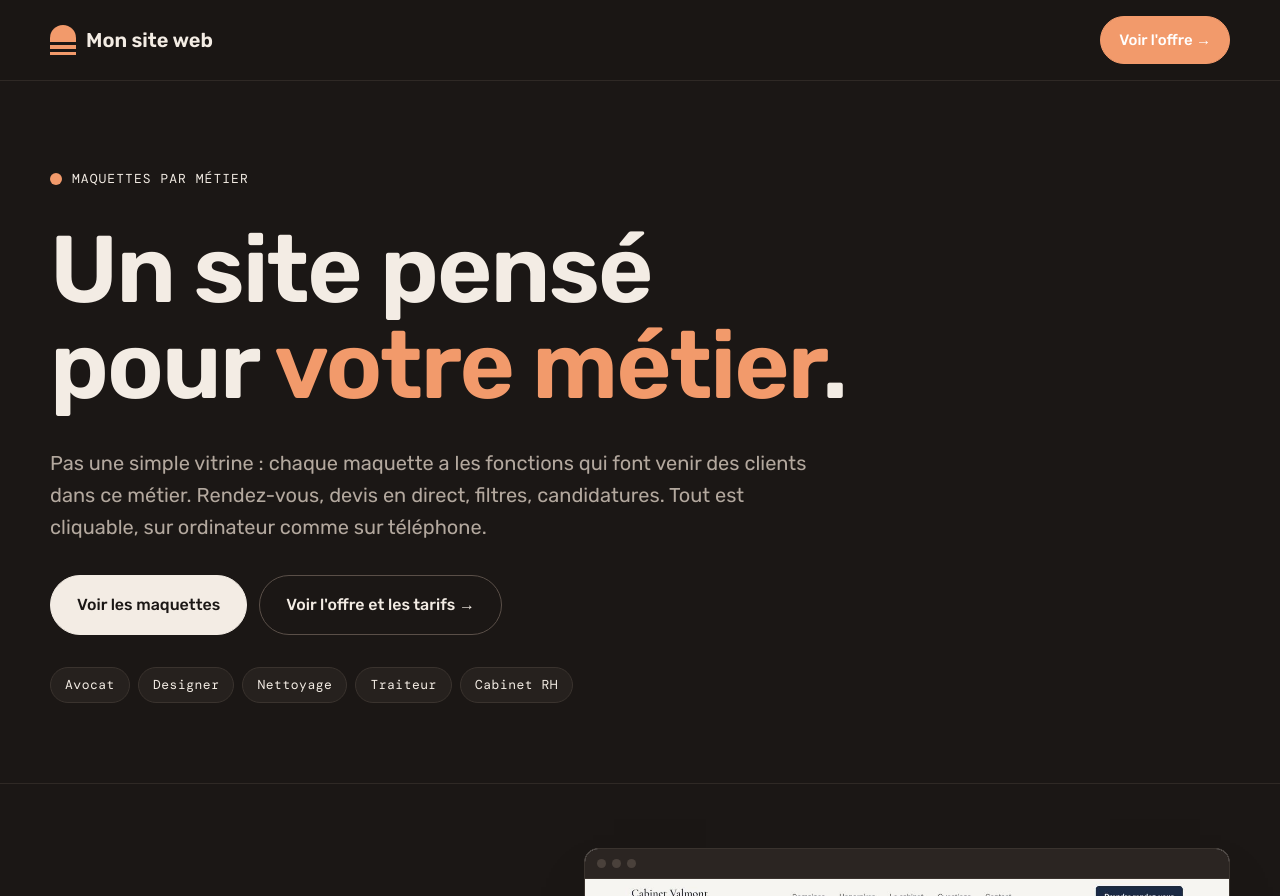
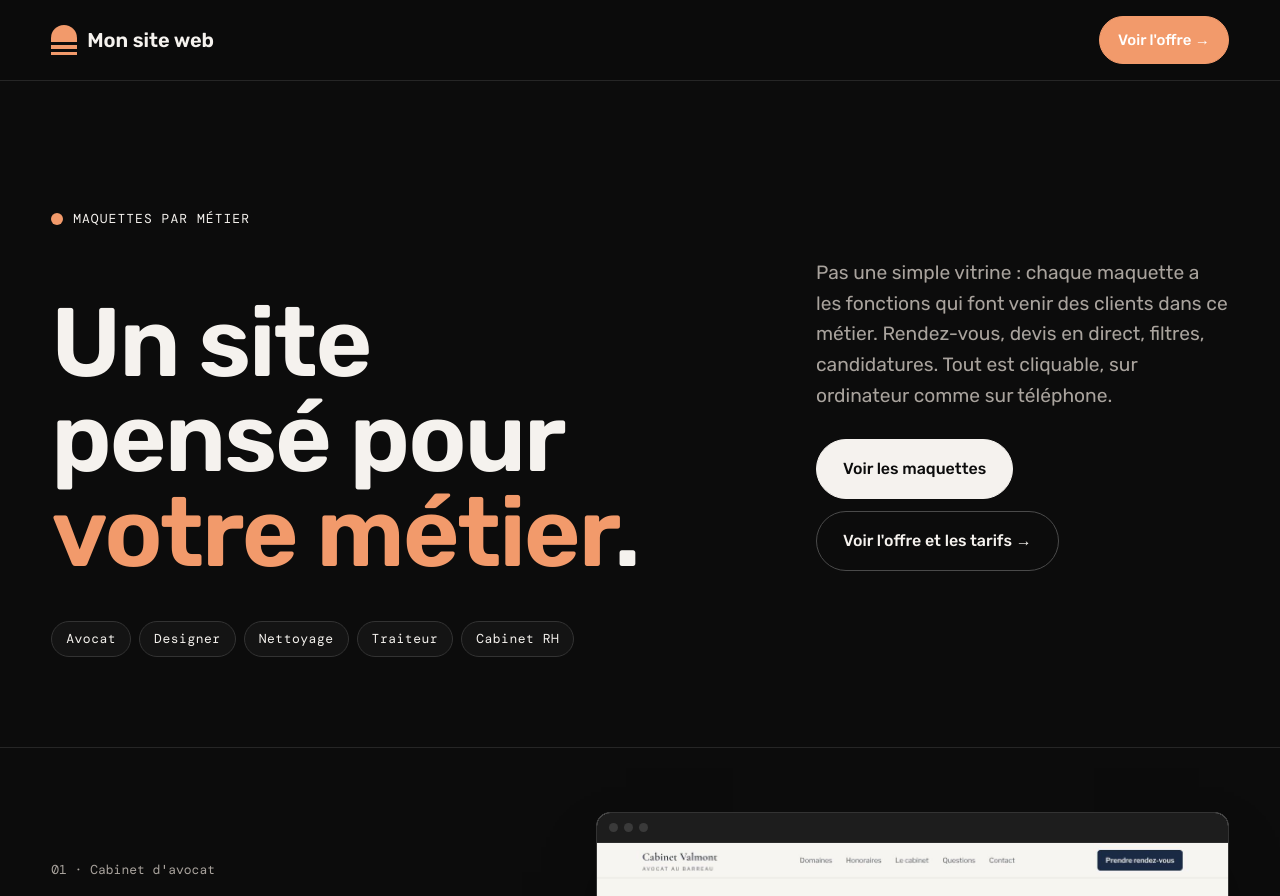
Before and after one commit to guejdoss/sites-web, a plain HTML site: page maquettes/index.html in a window 1280 px wide. Shown: the top 896 px of the page. Drawn offline with nearby package versions, Linux system fonts and the light colour scheme.

Commit message:
Maquettes : noir neutre sans marron, haut en pleine largeur et aligné
Co-Authored-By: Claude Sonnet 5.5 <noreply@anthropic.com>
Claude-Session: https://claude.ai/code/session_01EG8fNT4nkHpFtNyG3QsEyz

```diff
--- a/maquettes/index.html
+++ b/maquettes/index.html
@@ -92,24 +92,36 @@ footer a{text-decoration:none;font-weight:500;color:var(--encre)}
  .ctas .btn{flex:1;justify-content:center}
 }
 /* fond noir */
-body{background:#1b1715;color:#f3ece4}
-.top{background:color-mix(in srgb,#1b1715 90%,transparent);border-bottom-color:#2f2925}
-.logo i::after{background:#1b1715;box-shadow:0 7px 0 #1b1715}
-.lead,.copy p,.copy .num{color:#b3a89e}
-.chips a{background:#26211e;border-color:#3a332e;color:#f3ece4}
+:root{--bg:#0c0c0c;--bg2:#141414;--line:#262626;--txt:#f5f2ee;--mut:#a9a39d}
+body{background:var(--bg);color:var(--txt)}
+.top{background:color-mix(in srgb,var(--bg) 92%,transparent);border-bottom-color:var(--line)}
+.logo i::after{background:var(--bg);box-shadow:0 7px 0 var(--bg)}
+.lead,.copy p,.copy .num{color:var(--mut)}
+.chips a{background:var(--bg2);border-color:#333;color:var(--txt)}
 .chips a:hover{background:var(--orange);border-color:var(--orange);color:#fff}
-.metier{border-top-color:#2f2925}
-.metier.alt{background:#221d1a}
-.browser{border-color:#3a332e;box-shadow:0 30px 60px -30px rgba(0,0,0,.8)}
-.browser .bar{background:#2b2522;border-bottom-color:#3a332e}
-.browser .bar i{background:#4a413b}
+.metier{border-top-color:var(--line)}
+.metier.alt{background:var(--bg2)}
+.browser{border-color:#333;box-shadow:0 30px 70px -30px rgba(0,0,0,.9)}
+.browser .bar{background:#1d1d1d;border-bottom-color:#2c2c2c}
+.browser .bar i{background:#3a3a3a}
 .phone{border-color:#000;background:#000}
-.btn-ink{background:#f3ece4;color:#1b1715;border-color:#f3ece4}
-.btn-line{color:#f3ece4;border-color:#5a4f48}
+.btn-ink{background:var(--txt);color:var(--bg);border-color:var(--txt)}
+.btn-line{color:var(--txt);border-color:#4a4a4a}
 .btn-line:hover{border-color:var(--orange);color:var(--orange)}
-.end .box{background:#2b2522;border:1px solid #3a332e}
-footer{border-top-color:#2f2925;color:#9a8f86}
-footer a{color:#f3ece4}
+.end .box{background:var(--bg2);border:1px solid #2c2c2c}
+footer{border-top-color:var(--line);color:#8d8780}
+footer a{color:var(--txt)}
+/* pleine largeur */
+.in{max-width:1560px}
+.band{padding-left:clamp(20px,4vw,64px);padding-right:clamp(20px,4vw,64px)}
+.hero{display:grid;grid-template-columns:1.25fr .75fr;grid-template-areas:"kick kick" "title side" "chips chips";column-gap:clamp(32px,6vw,120px);row-gap:28px;padding-block:clamp(64px,10vw,140px) clamp(56px,7vw,100px);align-items:end}
+.hero .kick{grid-area:kick}
+.hero h1{grid-area:title;font-size:clamp(46px,7.6vw,128px);line-height:.98}
+.hero .side{grid-area:side;display:grid;gap:28px;padding-bottom:10px}
+.hero .side .lead{max-width:none;font-size:clamp(17px,1.5vw,22px)}
+.hero .chips{grid-area:chips;margin-top:12px}
+.metier .in{gap:clamp(40px,6vw,110px)}
+@media (max-width:900px){.hero{grid-template-columns:1fr;grid-template-areas:"kick" "title" "side" "chips"}.hero .side{padding-bottom:0}}
 </style>
 </head>
 <body>
@@ -121,8 +133,10 @@ footer a{color:#f3ece4}
 <section class="band"><div class="in hero">
  <span class="kick">Maquettes par métier</span>
  <h1>Un site pensé pour <em>votre métier</em>.</h1>
- <p class="lead">Pas une simple vitrine : chaque maquette a les fonctions qui font venir des clients dans ce métier. Rendez-vous, devis en direct, filtres, candidatures. Tout est cliquable, sur ordinateur comme sur téléphone.</p>
- <div class="ctas"><a class="btn btn-ink" href="#avocat">Voir les maquettes</a><a class="btn btn-line" href="../#offres">Voir l'offre et les tarifs →</a></div>
+ <div class="side">
+  <p class="lead">Pas une simple vitrine : chaque maquette a les fonctions qui font venir des clients dans ce métier. Rendez-vous, devis en direct, filtres, candidatures. Tout est cliquable, sur ordinateur comme sur téléphone.</p>
+  <div class="ctas"><a class="btn btn-ink" href="#avocat">Voir les maquettes</a><a class="btn btn-line" href="../#offres">Voir l'offre et les tarifs →</a></div>
+ </div>
  <div class="chips"><a href="#avocat">Avocat</a><a href="#designer">Designer</a><a href="#nettoyage">Nettoyage</a><a href="#traiteur">Traiteur</a><a href="#rh">Cabinet RH</a></div>
 </div></section>
 
```
